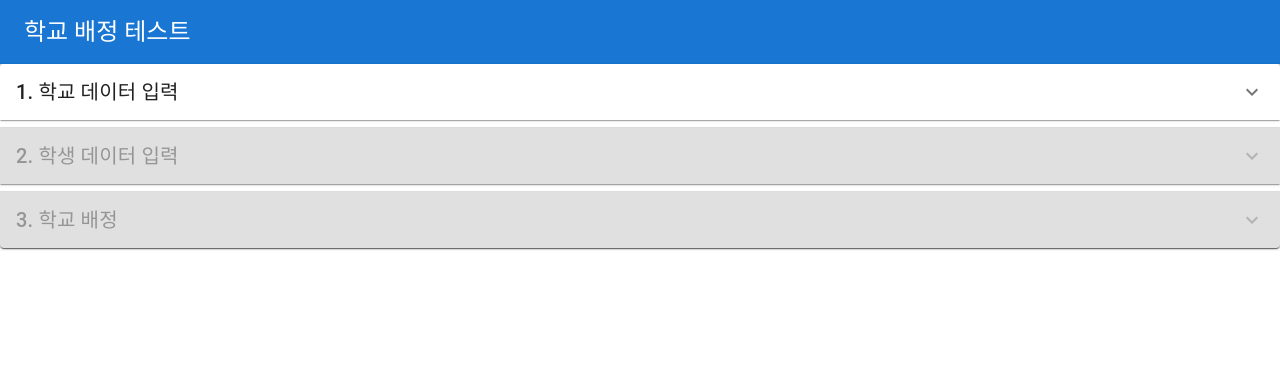
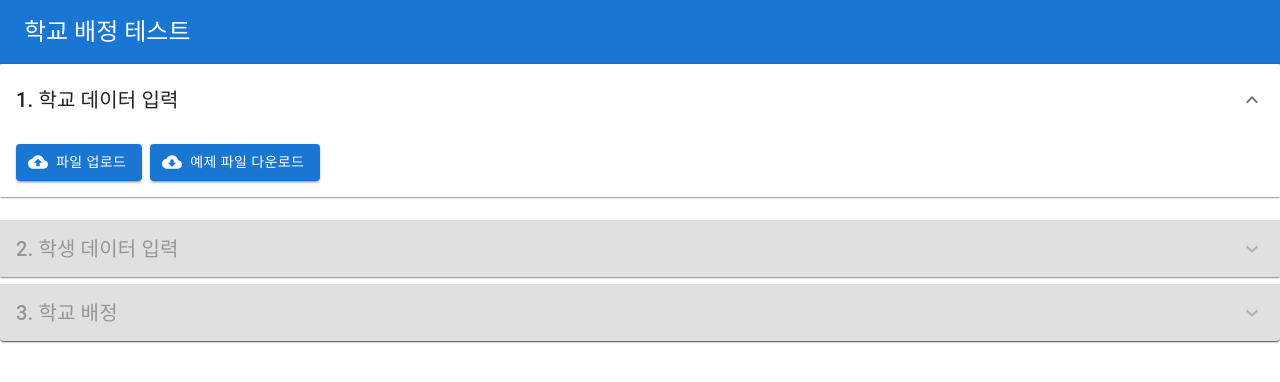
Before and after one commit to ChangjoStar/hive-web-front, a React (Create React App) app: page / in a window 1280 px wide. Shown: the top 382 px of the page. Built offline with nearby package versions, Linux system fonts and the light colour scheme; the HTML template or start-up script is replaced by a standard one.

Commit message:
update ux

```diff
--- a/src/App.js
+++ b/src/App.js
@@ -1,12 +1,13 @@
 import React from 'react';
-import { AppBar, Toolbar, Typography, Paper, Stack, LinearProgress } from '@mui/material';
-import DataInput from './section/input/data_input';
+import { AppBar, Toolbar, Typography, Paper, Stack } from '@mui/material';
 import Statistics from './section/output/statistics';
 import Section from './section/section';
-import { checkSchools, checkStudents } from './section/input/check_file';
+import SchoolsInput from './section/input/schools_input';
+import StudentsInput from './section/input/students_input';
 
 function App() {
   const [step, setStep] = React.useState(0)
+
   return (
     <>
       <Paper elevation={0}>
@@ -21,31 +22,23 @@ function App() {
           <Stack spacing={1} direction='column'>
             <Section
               title='1. 학교 데이터 입력'
-              disable={step < 0}
+              disable={step !== 0}
             >
-              <DataInput
-                prefix='schools'
-                href='./schools.csv'
-                filename='schools.csv'
+              <SchoolsInput
                 onAccept={() => setStep(1)}
-                onDecline={() => setStep(0)}
-                checkFile={checkSchools} />
+                onDecline={() => setStep(0)} />
             </Section>
             <Section
               title='2. 학생 데이터 입력'
-              disable={step < 1}
+              disable={step !== 1}
             >
-              <DataInput
-                prefix='students'
-                href='./students.csv'
-                filename='students.csv'
+              <StudentsInput
                 onAccept={() => setStep(2)}
-                onDecline={() => setStep(1)}
-                checkFile={checkStudents} />
+                onDecline={() => setStep(1)} />
             </Section>
             <Section
               title='3. 학교 배정'
-              disable={step < 2}
+              disable={step !== 2}
             >
               <Statistics />
             </Section>
--- a/src/section/input/check_file.js
+++ b/src/section/input/check_file.js
@@ -5,21 +5,11 @@ async function readCsv(csv_file, newline, delimiter) {
     const lines = text.split(newline);
     const rows = lines.map((line) => line.split(delimiter));
     const [header, ...data] = rows
+    const colLength = header.length
+    data.forEach(row => {
+        if(row.length !== colLength) throw new Error(`${row}`)
+    })
     return { header, data }
 }
 
-async function checkSchools(schools, newline='\r\n', delimiter=',') {
-    const data = await readCsv(schools, newline, delimiter)
-    return data
-}
-
-async function checkStudents(students, newline='\r\n', delimiter=',') {
-    const data = await readCsv(students, newline, delimiter)
-    return data
-}
-
-function crossCheck(schools, students) {
-    return true
-}
-
-export { checkSchools, checkStudents, crossCheck };
+export default readCsv;
--- a/src/section/input/data_input.js
+++ b/src/section/input/data_input.js
@@ -1,7 +1,7 @@
 
 import * as React from 'react';
 import { CloudDownload as CloudDownloadIcon, CloudUpload as CloudUploadIcon } from '@mui/icons-material';
-import { Tooltip, Stack } from '@mui/material';
+import { Tooltip, Stack, Alert } from '@mui/material';
 import DataTable from './data_table';
 import { LoadingButton } from '@mui/lab';
 
@@ -30,6 +30,8 @@ function DataInput({ prefix, filename, href, onAccept, onDecline, checkFile }) {
     const [hideTable, setHideTable] = React.useState(true)
     const [data, setData] = React.useState(null)
     const [loading, setLoading] = React.useState(false)
+    const [alert, setAlert] = React.useState(null)
+    const [alertMessage, setAlertMessage] = React.useState('')
 
     const download = () => {
         if (!!filename && !!href) {
@@ -42,13 +44,8 @@ function DataInput({ prefix, filename, href, onAccept, onDecline, checkFile }) {
 
     return (
         <>
+            <Stack spacing={1} direction='column'>
                 <Stack spacing={1} direction='row'>
-                <ButtonWithIcon
-                    title='예제 파일 다운로드'
-                    startIcon={<CloudDownloadIcon />}
-                    onClick={download}
-                    loading={loading} >
-                </ButtonWithIcon>
                     <ButtonWithIcon
                         title='파일 업로드'
                         startIcon={<CloudUploadIcon />}
@@ -67,9 +64,12 @@ function DataInput({ prefix, filename, href, onAccept, onDecline, checkFile }) {
                                         checkFile(e.target.files[0])
                                             .then(setData)
                                             .then(() => {
+                                                setAlert(null)
                                                 setHideTable(false)
                                                 onAccept()
-                                        }).catch(() => {
+                                            }).catch((e) => {
+                                                setAlert(e.name.toLowerCase())
+                                                setAlertMessage(`[${e.name}] ${e.message}`)
                                                 setHideTable(true)
                                                 onDecline()
                                             }).finally(() => {
@@ -80,9 +80,17 @@ function DataInput({ prefix, filename, href, onAccept, onDecline, checkFile }) {
                             }}
                             hidden />
                     </ButtonWithIcon>
+                    <ButtonWithIcon
+                        title='예제 파일 다운로드'
+                        startIcon={<CloudDownloadIcon />}
+                        onClick={download}
+                        loading={loading} >
+                    </ButtonWithIcon>
                 </Stack>
+                {alert && <Alert severity={alert}>{alertMessage}</Alert>}
                 <DataTable prefix={prefix} data={data} hidden={true} />
                 {/* <DataTable prefix={prefix} data={data} hidden={hideTable} /> */}
+            </Stack>
         </>
     );
 }
--- /dev/null
+++ b/src/section/input/schools_input.js
@@ -0,0 +1,23 @@
+import readCsv from "./check_file";
+import DataInput from "./data_input";
+
+async function checkSchools(schools, newline='\r\n', delimiter=',') {
+    const data = await readCsv(schools, newline, delimiter)
+    return data
+}
+
+function SchoolsInput({ onAccept, onDecline }) {
+    return (
+        <>
+            <DataInput
+                prefix='schools'
+                href='./schools.csv'
+                filename='schools.csv'
+                onAccept={onAccept}
+                onDecline={onDecline}
+                checkFile={checkSchools} />
+        </>
+    );
+}
+
+export default SchoolsInput;
--- /dev/null
+++ b/src/section/input/students_input.js
@@ -0,0 +1,27 @@
+import readCsv from "./check_file";
+import DataInput from "./data_input";
+
+async function checkStudents(students, newline='\r\n', delimiter=',') {
+    const data = await readCsv(students, newline, delimiter)
+    return data
+}
+
+function crossCheck(schools, students) {
+    return true
+}
+
+function StudentsInput({ onAccept, onDecline }) {
+    return (
+        <>
+            <DataInput
+                prefix='schools'
+                href='./schools.csv'
+                filename='schools.csv'
+                onAccept={onAccept}
+                onDecline={onDecline}
+                checkFile={checkStudents} />
+        </>
+    );
+}
+
+export default StudentsInput;
--- a/src/section/output/statistics.js
+++ b/src/section/output/statistics.js
@@ -1,8 +1,6 @@
 function Statistics() {
     return (
         <>
-            <p>학교 정보 파일 필요</p>
-            <p>학생 정보 파일 필요</p>
             <table>
                 <thead>
                     <tr>
--- a/src/section/section.js
+++ b/src/section/section.js
@@ -2,12 +2,12 @@ import * as React from 'react';
 import { Accordion, AccordionDetails, AccordionSummary, Typography } from '@mui/material';
 import { ExpandMore as ExpandMoreIcon } from '@mui/icons-material';
 
-function Section({ title, defaultExpanded, disable, children }) {
+function Section({ title, disable, children }) {
     return (
         <>
-            <Accordion defaultExpanded={defaultExpanded} disabled={disable}>
+            <Accordion disabled={disable} expanded={!disable}>
                 <AccordionSummary expandIcon={<ExpandMoreIcon />}>
-                    <Typography variant='h6'>{title}</Typography>
+                <Typography variant='h6'>{title}</Typography>
                 </AccordionSummary>
                 <AccordionDetails>{children}</AccordionDetails>
             </Accordion>
```
Lines whose indentation alone changed are shown as unchanged.
